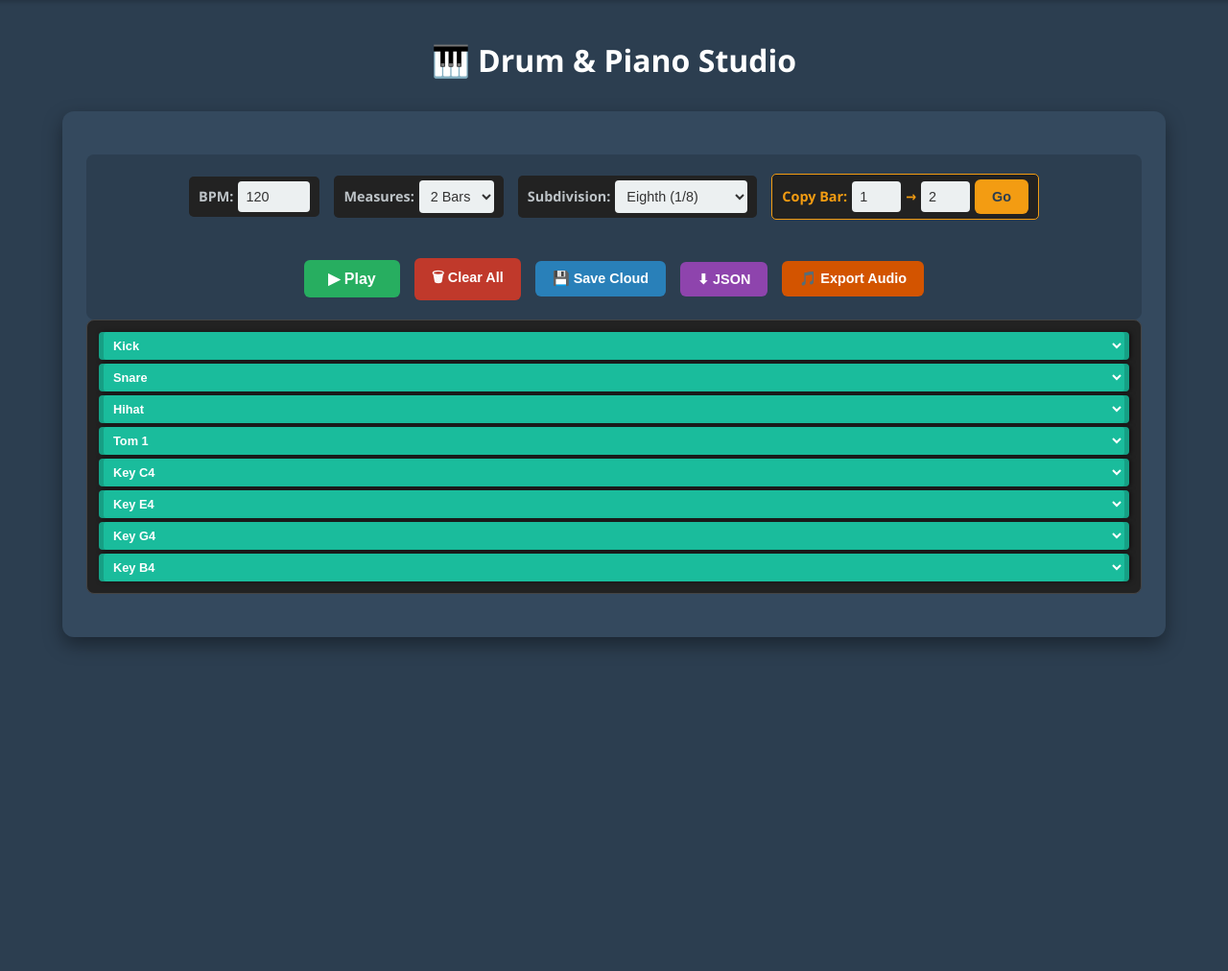
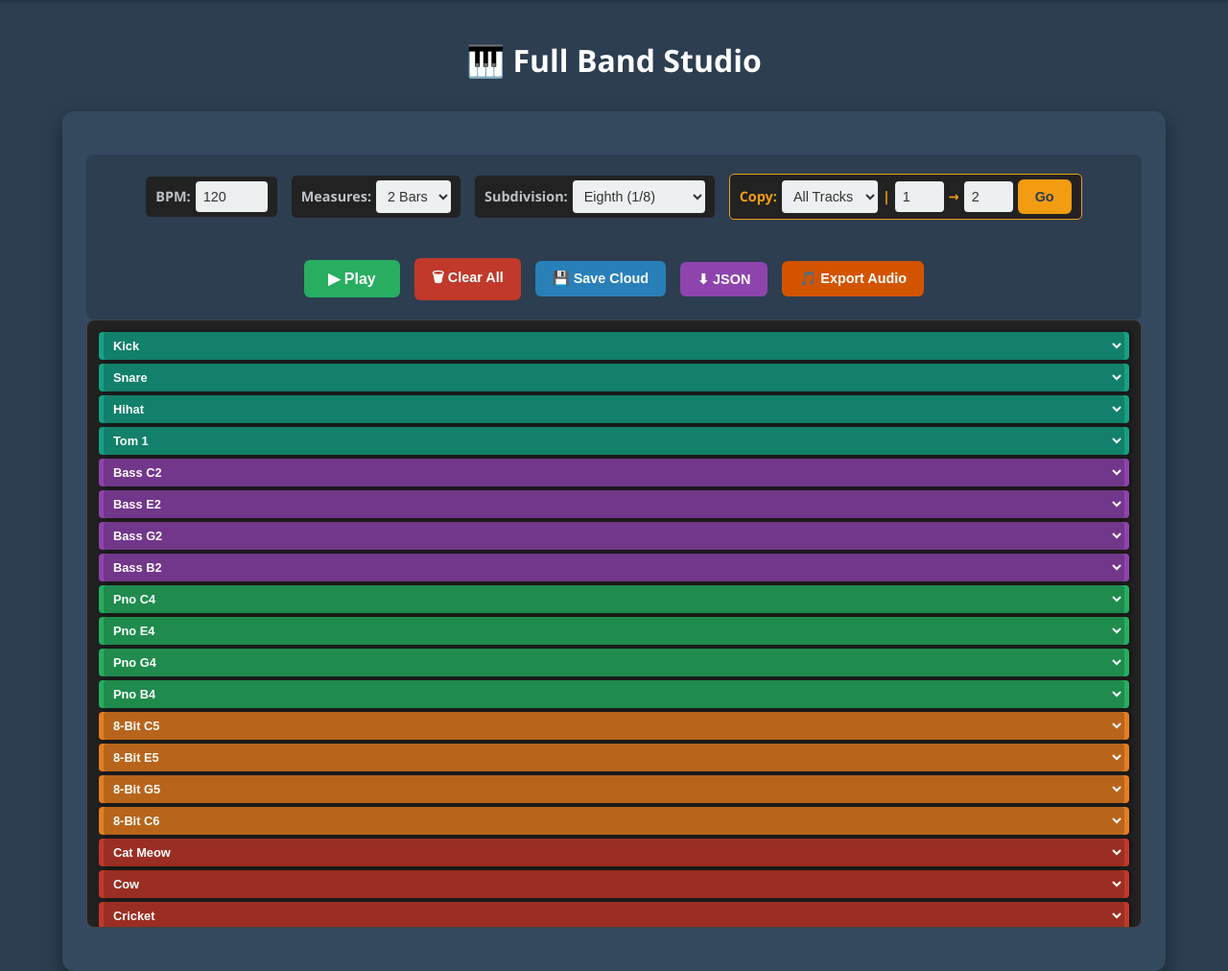
Before and after one commit to FrankJakob36/Music-Comp-App-For-Port, a Django app: page / in a window 1280 px wide. Shown: the part 54-1066 px from the top of the page at 96% size. Before the commit the page ends 729 px from the top, so only its background shows below. Run offline with Django 5.2, Linux system fonts and the light colour scheme; some libraries are stand-ins or nearby versions.

Commit message:
Added Barnyard Kit, fixed static settings, and updated HTML

```diff
--- a/my_app/templates/greet.html
+++ b/my_app/templates/greet.html
@@ -3,9 +3,10 @@
 <head>
   <meta charset="UTF-8" />
   <meta name="viewport" content="width=device-width, initial-scale=1.0"/>
-  <title>Drum & Piano Studio</title>
+  <title>Full Band Studio + Animals</title>
 
   <script src="https://cdnjs.cloudflare.com/ajax/libs/tone/14.8.49/Tone.js"></script>
+  <script src="https://cdn.jsdelivr.net/npm/lamejs@1.2.1/lame.min.js"></script>
 
   <style>
     /* --- CSS STYLES --- */
@@ -18,7 +19,6 @@
       min-height: 100vh;
     }
 
-    /* --- NAVIGATION --- */
     nav {
         background-color: #1a252f; width: 100%; padding: 15px;
         text-align: center; margin-bottom: 20px;
@@ -47,6 +47,8 @@
       overflow-x: auto;
       margin-bottom: 20px;
       border: 1px solid #444;
+      max-height: 65vh;
+      overflow-y: auto;
     }
 
     .row-label {
@@ -58,24 +60,30 @@
       box-shadow: 2px 0 5px rgba(0,0,0,0.5);
     }
 
+    /* COLOR CODING SECTIONS */
+    .row-label.drums { background: #16a085; } /* Teal */
+    .row-label.bass  { background: #8e44ad; } /* Purple */
+    .row-label.piano { background: #27ae60; } /* Green */
+    .row-label.fx    { background: #e67e22; } /* Orange */
+    .row-label.animal{ background: #c0392b; } /* Red/Brown */
+
     .sound-select {
-        background: #1abc9c; color: #fff;
+        background: rgba(0,0,0,0.2); color: #fff;
         border: none; border-radius: 3px;
         font-size: 0.8rem; width: 100%;
         padding: 6px; cursor: pointer; font-weight: bold;
     }
+    option { background: #2c3e50; }
 
     .beat-box {
-        background: #95a5a6; height: 40px; min-width: 35px;
+        background: #95a5a6; height: 35px; min-width: 35px;
         border-radius: 3px; cursor: pointer;
         transition: all 0.1s;
     }
-
-    .beat-box.normal { background-color: #3498db; } /* Blue */
-    .beat-box.accent { background-color: #e74c3c; box-shadow: inset 0 0 0 3px #fff; } /* Red */
+    .beat-box.normal { background-color: #3498db; }
+    .beat-box.accent { background-color: #e74c3c; box-shadow: inset 0 0 0 3px #fff; }
     .beat-box:hover { opacity: 0.8; transform: scale(0.95); }
 
-    /* --- CONTROLS --- */
     .controls {
         margin-top: 20px; padding: 20px;
         background: #2c3e50; border-radius: 8px;
@@ -90,13 +98,11 @@
     .btn-save { background-color: #2980b9; }
     .btn-json { background-color: #8e44ad; }
     .btn-audio { background-color: #d35400; }
-    .btn-copy { background-color: #f39c12; color: #2c3e50; } /* Yellow for copy tool */
+    .btn-copy { background-color: #f39c12; color: #2c3e50; }
 
     label { font-size: 0.9rem; color: #bdc3c7; font-weight: bold; }
     select, input { background: #ecf0f1; border: none; padding: 8px; border-radius: 4px; font-size: 0.9rem; color: #333; }
-
     .control-group { display: flex; align-items: center; gap: 5px; background: #222; padding: 5px 10px; border-radius: 5px; }
-
     .login-box { margin-top: 50px; padding: 20px; border-top: 1px solid #555; width: 100%; max-width: 400px; }
     .login-box button { width: 100%; background-color: #1abc9c; margin-top: 10px; }
   </style>
@@ -116,7 +122,7 @@
     {% endif %}
   </nav>
 
-  <h1>🎹 Drum & Piano Studio</h1>
+  <h1>🎹 Full Band Studio</h1>
 
   <div class="machine-wrapper">
     <div class="controls">
@@ -145,14 +151,20 @@
         </div>
 
         <div class="control-group" style="border: 1px solid #f39c12;">
-            <label style="color: #f39c12;">Copy Bar:</label>
+            <label style="color: #f39c12;">Copy:</label>
+            <select id="copy-track-select" style="width: 100px;">
+                <option value="all">All Tracks</option>
+            </select>
+            <label style="color: #f39c12;">|</label>
             <input type="number" id="copy-src" value="1" min="1" max="8" style="width: 35px;">
             <label style="color: #f39c12;">→</label>
             <input type="number" id="copy-dest" value="2" min="1" max="8" style="width: 35px;">
             <button class="btn-copy" onclick="copyMeasures()">Go</button>
         </div>
 
-        <div style="width: 100%; height: 10px;"></div> <button id="btn-play" class="btn-play" onclick="playBeats()">▶ Play</button>
+        <div style="width: 100%; height: 10px;"></div>
+
+        <button id="btn-play" class="btn-play" onclick="playBeats()">▶ Play</button>
         <button class="btn-stop" onclick="clearAll()">🗑 Clear All</button>
         <button class="btn-save" onclick="saveToCloud()">💾 Save Cloud</button>
         <button class="btn-json" onclick="downloadJson()">⬇ JSON</button>
@@ -167,18 +179,27 @@
   <script>
     // --- 1. SETTINGS & STATE ---
     let songData = [];
-    const trackIds = ['track-0', 'track-1', 'track-2', 'track-3', 'track-4', 'track-5', 'track-6', 'track-7'];
+    // 20 Tracks Total
+    const trackIds = [
+        'track-0', 'track-1', 'track-2', 'track-3', // Drums
+        'track-4', 'track-5', 'track-6', 'track-7', // Bass
+        'track-8', 'track-9', 'track-10', 'track-11', // Piano
+        'track-12', 'track-13', 'track-14', 'track-15', // Game FX
+        'track-16', 'track-17', 'track-18', 'track-19'  // Animals (Now 4 rows)
+    ];
 
-    // Default assignments
+    // UPDATED ASSIGNMENTS
     let trackAssignments = {
-        'track-0': 'kick',
-        'track-1': 'snare',
-        'track-2': 'hihat',
-        'track-3': 'tom1',
-        'track-4': 'piano-C4',
-        'track-5': 'piano-E4',
-        'track-6': 'piano-G4',
-        'track-7': 'piano-B4'
+        'track-0': 'kick', 'track-1': 'snare', 'track-2': 'hihat', 'track-3': 'tom1',
+        'track-4': 'bass-C2', 'track-5': 'bass-E2', 'track-6': 'bass-G2', 'track-7': 'bass-B2',
+        'track-8': 'piano-C4', 'track-9': 'piano-E4', 'track-10': 'piano-G4', 'track-11': 'piano-B4',
+        'track-12': 'fx-C5', 'track-13': 'fx-E5', 'track-14': 'fx-G5', 'track-15': 'fx-C6',
+
+        // NEW: Specific Assignments for your 4 sounds
+        'track-16': 'cat_meow',
+        'track-17': 'cow',
+        'track-18': 'cricket',
+        'track-19': 'horse'
     };
 
     const gridDiv = document.getElementById('grid-container');
@@ -186,7 +207,12 @@
     const recorder = new Tone.Recorder();
 
     // --- 2. AUDIO ENGINE ---
+
+    // UPDATED: Added your specific WAV files
+    // Ensure your files in /static/sounds/ are named exactly:
+    // cat_meow.wav, cow.wav, cricket.wav, horse.wav
     const drumPlayers = new Tone.Players({
+        // Standard Kit
         "kick": "https://tonejs.github.io/audio/drum-samples/CR78/kick.mp3",
         "snare": "https://tonejs.github.io/audio/drum-samples/CR78/snare.mp3",
         "hihat": "https://tonejs.github.io/audio/drum-samples/CR78/hihat.mp3",
@@ -194,30 +220,75 @@
         "tom1": "https://tonejs.github.io/audio/drum-samples/CR78/tom1.mp3",
         "tom2": "https://tonejs.github.io/audio/drum-samples/CR78/tom2.mp3",
         "tom3": "https://tonejs.github.io/audio/drum-samples/CR78/tom3.mp3",
-        "rim": "https://tonejs.github.io/audio/drum-samples/CR78/rimshot.mp3"
+        "bongo": "https://tonejs.github.io/audio/drum-samples/CR78/bongo1.mp3",
+
+        // BARNYARD KIT (Local .wav Files)
+        "cat_meow": "/static/player/sounds/cat_meow.wav",
+        "cow": "/static/player/sounds/cow.wav",
+        "cricket": "/static/player/sounds/cricket.wav",
+        "horse": "/static/player/sounds/horse.wav"
     }).toDestination();
 
+    // PIANO
     const pianoSampler = new Tone.Sampler({
         urls: { "C4": "C4.mp3", "D#4": "Ds4.mp3", "F#4": "Fs4.mp3", "A4": "A4.mp3" },
         release: 1,
         baseUrl: "https://tonejs.github.io/audio/salamander/"
     }).toDestination();
 
+    // BASS SYNTH
+    const bassSynth = new Tone.PolySynth(Tone.Synth, {
+        oscillator: { type: "sawtooth" },
+        envelope: { attack: 0.01, decay: 0.1, sustain: 0.3, release: 1 }
+    }).toDestination();
+    bassSynth.volume.value = -5;
+
+    // GAME FX
+    const fxSynth = new Tone.PolySynth(Tone.Synth, {
+        oscillator: { type: "square" },
+        envelope: { attack: 0.01, decay: 0.1, sustain: 0.1, release: 0.5 }
+    }).toDestination();
+    fxSynth.volume.value = -8;
+
     drumPlayers.connect(recorder);
     pianoSampler.connect(recorder);
+    bassSynth.connect(recorder);
+    fxSynth.connect(recorder);
 
     const soundGroups = {
-        "Drums (CR78)": ["kick", "snare", "hihat", "clap"],
-        "Toms & Perc": ["tom1", "tom2", "tom3", "rim"],
-        "Piano": ["piano-C4", "piano-D4", "piano-E4", "piano-F4", "piano-G4", "piano-A4", "piano-B4", "piano-C5"]
+        "Drums (CR78)": ["kick", "snare", "hihat", "clap", "tom1", "tom2", "tom3", "bongo"],
+        "Bass Synth": ["bass-C2", "bass-D2", "bass-E2", "bass-G2", "bass-A2", "bass-B2"],
+        "Piano": ["piano-C4", "piano-D4", "piano-E4", "piano-G4", "piano-A4", "piano-B4", "piano-C5"],
+        "8-Bit FX": ["fx-C5", "fx-E5", "fx-G5", "fx-C6", "fx-E6"],
+        "Barnyard (Local)": ["cat_meow", "cow", "cricket", "horse"] // Updated Group
     };
 
     // --- 3. GRID BUILDER ---
     function buildGrid() {
         gridDiv.innerHTML = '';
+
+        const copySelect = document.getElementById('copy-track-select');
+        copySelect.innerHTML = '<option value="all">All Tracks</option>';
+
+        trackIds.forEach((trackId, index) => {
+            const currentSound = trackAssignments[trackId];
+            let name = currentSound
+                .replace('piano-', 'Pno ')
+                .replace('bass-', 'Bass ')
+                .replace('fx-', '8-Bit ')
+                .replace('tom', 'Tom ')
+                .replace('cat_meow', 'Cat')
+                .replace('_', ' ');
+            name = name.charAt(0).toUpperCase() + name.slice(1);
+
+            const opt = document.createElement('option');
+            opt.value = trackId;
+            opt.innerText = `Row ${index + 1}: ${name}`;
+            copySelect.appendChild(opt);
+        });
+
         const speed = document.getElementById('speed-select').value;
         const measures = document.getElementById('measures-select').value;
-
         const totalDuration = Tone.Time(measures).toSeconds();
         const stepDuration = Tone.Time(speed).toSeconds();
         const totalCols = Math.round(totalDuration / stepDuration);
@@ -227,7 +298,15 @@
 
         trackIds.forEach((trackId) => {
             const label = document.createElement('div');
-            label.className = 'row-label';
+
+            // Logic to color the new rows
+            const soundName = trackAssignments[trackId];
+            if (soundName.startsWith('piano')) label.className = 'row-label piano';
+            else if (soundName.startsWith('bass')) label.className = 'row-label bass';
+            else if (soundName.startsWith('fx')) label.className = 'row-label fx';
+            else if (soundGroups["Barnyard (Local)"].includes(soundName)) label.className = 'row-label animal';
+            else label.className = 'row-label drums';
+
             const select = document.createElement('select');
             select.className = 'sound-select';
 
@@ -237,7 +316,14 @@
                 sounds.forEach(sound => {
                     const opt = document.createElement('option');
                     opt.value = sound;
-                    let displayName = sound.replace('piano-', 'Key ').replace('tom', 'Tom ').replace('rim', 'Rimshot');
+                    let displayName = sound
+                        .replace('piano-', 'Pno ')
+                        .replace('bass-', 'Bass ')
+                        .replace('fx-', '8-Bit ')
+                        .replace('tom', 'Tom ')
+                        .replace('bongo', 'Bongo')
+                        .replace('cat_meow', 'Cat Meow')
+                        .replace('_', ' ');
                     displayName = displayName.charAt(0).toUpperCase() + displayName.slice(1);
                     opt.innerText = displayName;
                     if(trackAssignments[trackId] === sound) opt.selected = true;
@@ -249,6 +335,7 @@
             select.onchange = (e) => {
                 trackAssignments[trackId] = e.target.value;
                 playPreview(e.target.value);
+                buildGrid();
             };
             label.appendChild(select);
             gridDiv.appendChild(label);
@@ -257,9 +344,7 @@
                 const box = document.createElement('div');
                 box.className = 'beat-box';
                 box.dataset.track = trackId;
-                // Grid lines for bars
                 if (i > 0 && i % stepsPerMeasure === 0) { box.style.borderLeft = "2px solid #666"; }
-                // Fainter lines for beats
                 else if (i > 0 && i % (stepsPerMeasure/4) === 0) { box.style.borderLeft = "1px solid #444"; }
 
                 const time = i * stepDuration;
@@ -276,31 +361,29 @@
         });
     }
 
-    // --- 4. NEW COPY FUNCTION ---
+    // --- 4. COPY FUNCTION ---
     function copyMeasures() {
         const srcBar = parseInt(document.getElementById('copy-src').value);
         const destBar = parseInt(document.getElementById('copy-dest').value);
+        const selectedTrack = document.getElementById('copy-track-select').value;
 
         if(srcBar === destBar) return alert("Source and Destination cannot be the same!");
 
-        // Calculate Time Window
         const barDuration = Tone.Time("1m").toSeconds();
         const startTime = (srcBar - 1) * barDuration;
         const endTime = srcBar * barDuration;
-
-        // Calculate Offset (How much to shift the notes)
         const timeOffset = (destBar - srcBar) * barDuration;
 
-        // Find notes in the Source Bar
-        const notesToCopy = songData.filter(n => n.time >= startTime - 0.001 && n.time < endTime - 0.001);
+        const notesToCopy = songData.filter(n => {
+            const inTimeWindow = n.time >= startTime - 0.001 && n.time < endTime - 0.001;
+            const correctTrack = (selectedTrack === 'all') || (n.track === selectedTrack);
+            return inTimeWindow && correctTrack;
+        });
 
-        if(notesToCopy.length === 0) return alert(`Bar ${srcBar} is empty!`);
+        if(notesToCopy.length === 0) return alert(`No notes found in Bar ${srcBar}.`);
 
-        // Add copies to songData
         notesToCopy.forEach(note => {
             const newTime = note.time + timeOffset;
-
-            // Check if note already exists at destination (prevent duplicates)
             const exists = songData.find(n => n.track === note.track && Math.abs(n.time - newTime) < 0.001);
             if(!exists) {
                 songData.push({
@@ -310,9 +393,7 @@
                 });
             }
         });
-
-        alert(`Copied ${notesToCopy.length} notes from Bar ${srcBar} to Bar ${destBar}.`);
-        buildGrid(); // Refresh grid to show new notes
+        buildGrid();
     }
 
     // --- 5. LOGIC & PLAYBACK ---
@@ -320,6 +401,12 @@
         if (soundName.startsWith('piano-')) {
              const note = soundName.replace('piano-', '');
              pianoSampler.triggerAttackRelease(note, "8n");
+        } else if (soundName.startsWith('bass-')) {
+             const note = soundName.replace('bass-', '');
+             bassSynth.triggerAttackRelease(note, "8n");
+        } else if (soundName.startsWith('fx-')) {
+             const note = soundName.replace('fx-', '');
+             fxSynth.triggerAttackRelease(note, "16n");
         } else {
              if (drumPlayers.loaded && drumPlayers.has(soundName)) {
                  drumPlayers.player(soundName).start();
@@ -374,6 +461,12 @@
                     if (soundName.startsWith('piano-')) {
                         const noteName = soundName.replace('piano-', '');
                         pianoSampler.triggerAttackRelease(noteName, speed, time, velocity);
+                    } else if (soundName.startsWith('bass-')) {
+                        const noteName = soundName.replace('bass-', '');
+                        bassSynth.triggerAttackRelease(noteName, speed, time, velocity);
+                    } else if (soundName.startsWith('fx-')) {
+                        const noteName = soundName.replace('fx-', '');
+                        fxSynth.triggerAttackRelease(noteName, "16n", time, velocity);
                     } else {
                         if(drumPlayers.has(soundName)){
                             const player = drumPlayers.player(soundName);
@@ -401,11 +494,7 @@
 
     function saveToCloud() {
         const csrfToken = document.querySelector('[name=csrfmiddlewaretoken]').value;
-        const payload = {
-            title: "My Composition",
-            notes: songData,
-            settings: trackAssignments
-        };
+        const payload = { title: "My Composition", notes: songData, settings: trackAssignments };
 
         fetch('/save-composition/', {
             method: 'POST',
@@ -439,6 +528,13 @@
         if (!drumPlayers.loaded) await Tone.loaded();
 
         updateTempo();
+        const recorder = new Tone.Recorder({ mimeType: "audio/webm" });
+
+        drumPlayers.connect(recorder);
+        pianoSampler.connect(recorder);
+        bassSynth.connect(recorder);
+        fxSynth.connect(recorder);
+
         recorder.start();
 
         const measures = document.getElementById('measures-select').value;
@@ -453,6 +549,10 @@
 
              if (soundName.startsWith('piano-')) {
                  pianoSampler.triggerAttackRelease(soundName.replace('piano-', ''), speed, time, velocity);
+             } else if (soundName.startsWith('bass-')) {
+                 bassSynth.triggerAttackRelease(soundName.replace('bass-', ''), speed, time, velocity);
+             } else if (soundName.startsWith('fx-')) {
+                 fxSynth.triggerAttackRelease(soundName.replace('fx-', ''), "16n", time, velocity);
              } else {
                  if(drumPlayers.has(soundName)){
                      const player = drumPlayers.player(soundName);
```
Also changed, not shown: web_project/settings.py (+10 -11 lines), 10 other files.
